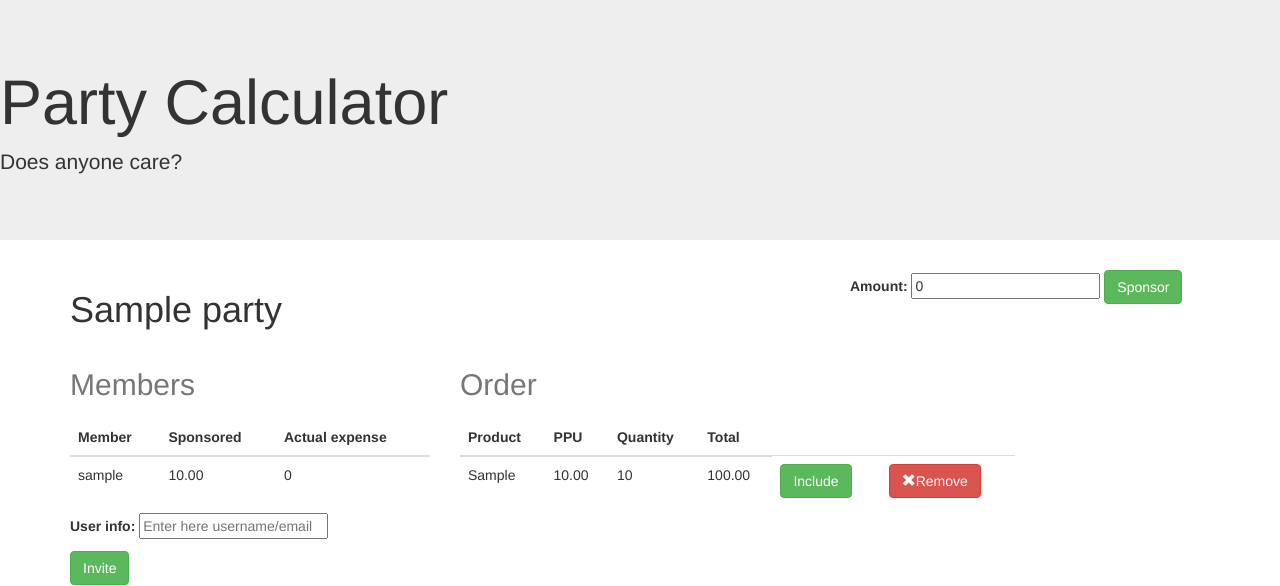
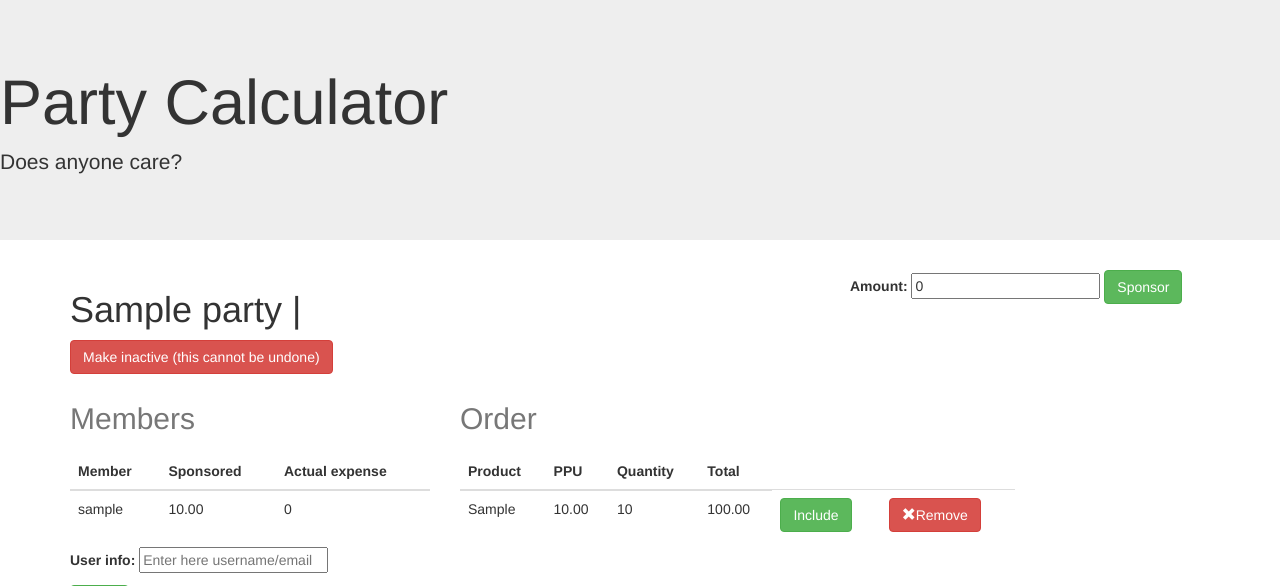
Before and after one commit to DDshka/PartyCalculator, a Django app: page /party/1 in a window 1280 px wide. Shown: the top 586 px of the page. Run offline with Django 3.2, Linux system fonts and the light colour scheme; a user stored in the database is signed in; tables that the repository leaves empty hold one stand-in row (values such as "Sample post"); parts of the project's set-up code (start-up, migrations or seed data) failed here and were passed over; some libraries are stand-ins or nearby versions.

Commit message:
Parties now can be either active or inactive.

```diff
--- a/party_calculator/common/party.py
+++ b/party_calculator/common/party.py
@@ -17,6 +17,20 @@ def logged_in(func):
   return wrapper
 
 
+def is_active(func):
+  def wrapper(*args, **kwargs):
+    party_id = kwargs.get('party_id')
+
+    ps = PartyService()
+    party = ps.get(id=party_id)
+    if not ps.is_active(party):
+      raise PermissionDenied("You cannot modify inactive party")
+    else:
+      return func(*args, **kwargs)
+
+  return wrapper
+
+
 class PartyMemberPermission(UserPassesTestMixin):
   login_url = reverse_lazy('login')
 
@@ -29,6 +43,7 @@ class PartyMemberPermission(UserPassesTestMixin):
   def check_membership(self, party_id):
     profile = ProfileService().get(id=self.request.user.id)
     party = PartyService().get(id=party_id)
+
     if not MemberService().is_party_member(profile, party):
       raise PermissionDenied("You are not a member of this party")
     return True
--- a/party_calculator/models.py
+++ b/party_calculator/models.py
@@ -12,11 +12,21 @@ class Food(models.Model):
 
 
 class Party(models.Model):
+    ACTIVE = 'active'
+    INACTIVE = 'inactive'
+
+    states = (
+        (ACTIVE, 'Active'),
+        (INACTIVE, 'Inactive')
+    )
+
     name = models.CharField(max_length=1024, null=False, blank=False)
 
     members = models.ManyToManyField(Profile, through='Membership', related_name='memberships')
     ordered_food = models.ManyToManyField('OrderedFood', related_name='ordered_by')
     created_by = models.ForeignKey(Profile, on_delete=models.DO_NOTHING, related_name='creator')
+    state = models.CharField(max_length=512, choices=states, default=ACTIVE)
+
 
     def __str__(self):
         return self.name
--- a/party_calculator/services/party.py
+++ b/party_calculator/services/party.py
@@ -23,6 +23,13 @@ class PartyService(Service):
       ms.create(profile=member, party=party)
 
     return party
+
+  def set_inactive(self, party: Party):
+    party.state = Party.INACTIVE
+    party.save()
+
+  def is_active(self, party: Party):
+    return True if party.state == Party.ACTIVE else False
 
   def get_party_members(self, party: Party):
     return party.membership_set.all()
--- a/party_calculator/urls.py
+++ b/party_calculator/urls.py
@@ -1,7 +1,6 @@
 from django.conf.urls import url
 
-from party_calculator.views import HomeView, CreatePartyView, PartyView, PartyAddFood, PartyExcludeFood, \
-  PartyIncludeFood, PartyRemoveFood, PartyInvite, PartyKickMember, PartySponsor
+from party_calculator.views import *
 
 urlpatterns = [
   url(r'^$', HomeView.as_view(),
@@ -33,4 +32,7 @@ urlpatterns = [
 
   url(r'^party/(?P<party_id>\d+)/sponsor', PartySponsor.as_view(),
       name='sponsor-party'),
+
+  url(r'^party/(?P<party_id>\d+)/inactive', PartyMakeInactive.as_view(),
+      name='party-set-inactive'),
 ]
--- a/party_calculator/views.py
+++ b/party_calculator/views.py
@@ -4,7 +4,7 @@ from django.urls import reverse
 from django.views import View
 from django.views.generic import TemplateView
 
-from party_calculator.common.party import PartyMemberPermission, PartyAdminPermission
+from party_calculator.common.party import PartyMemberPermission, PartyAdminPermission, is_active
 from party_calculator.forms import CreatePartyForm, AddToPartyForm
 from party_calculator.models import Food
 
@@ -43,6 +43,7 @@ class PartyView(PartyMemberPermission, TemplateView):
     calculate(ordered_food, members)
 
     context['party'] = party
+    context['is_active'] = PartyService().is_active(party)
     context['members'] = members
     context['current_member'] = MemberService().get(profile_id=self.request.user.id, party_id=party_id)
     context['ordered_food'] = ordered_food
@@ -68,6 +69,7 @@ class CreatePartyView(View):
 
 
 class PartyAddFood(PartyAdminPermission, View):
+  @is_active
   def get(self, request, party_id: int):
     food_id = int(request.GET.get('food'))
     quantity = int(request.GET.get('quantity'))
@@ -80,6 +82,7 @@ class PartyAddFood(PartyAdminPermission, View):
 
 
 class PartyRemoveFood(PartyAdminPermission, View):
+  @is_active
   def get(self, request, **kwargs):
     order_item_id = int(request.GET.get('order_item'))
 
@@ -90,6 +93,7 @@ class PartyRemoveFood(PartyAdminPermission, View):
 
 
 class PartyExcludeFood(PartyMemberPermission, View):
+  @is_active
   def get(self, request, **kwargs):
     order_item_id = int(request.GET.get('order_item'))
     user_id = request.user.id
@@ -102,6 +106,7 @@ class PartyExcludeFood(PartyMemberPermission, View):
 
 
 class PartyIncludeFood(PartyMemberPermission, View):
+  @is_active
   def get(self, request, **kwargs):
     order_item_id = int(request.GET.get('order_item'))
     user_id = request.user.id
@@ -114,6 +119,7 @@ class PartyIncludeFood(PartyMemberPermission, View):
 
 
 class PartyInvite(PartyAdminPermission, View):
+  @is_active
   def get(self, request, party_id: int):
     info = request.GET.get('info')
 
@@ -125,6 +131,7 @@ class PartyInvite(PartyAdminPermission, View):
 
 
 class PartyKickMember(PartyAdminPermission, View):
+  @is_active
   def get(self, request, **kwargs):
     member_id = request.GET.get('member')
     member = MemberService().get(id=member_id)
@@ -134,6 +141,7 @@ class PartyKickMember(PartyAdminPermission, View):
 
 
 class PartySponsor(PartyMemberPermission, View):
+  @is_active
   def get(self, request, **kwargs):
     amount = float(request.GET.get('amount'))
     member_id = request.GET.get('member')
@@ -142,3 +150,12 @@ class PartySponsor(PartyMemberPermission, View):
     MemberService().sponsor_party(member, amount)
 
     return HttpResponseRedirect(request.META.get('HTTP_REFERER'))
+
+
+class PartyMakeInactive(PartyAdminPermission, View):
+  @is_active
+  def get(self, request, party_id: int):
+    party = PartyService().get(id=party_id)
+    PartyService().set_inactive(party)
+
+    return HttpResponseRedirect(request.META.get('HTTP_REFERER'))
--- a/templates/party.html
+++ b/templates/party.html
@@ -15,18 +15,25 @@
     <div class="container">
         <div class="row">
             <div class="col-lg-4">
-                <h1>{{ party }}</h1>
+                <h1>{{ party }} | {% if not is_active %} Inactive {% endif %}</h1>
+                {% if is_active %}
+                    <form action="{% url 'party-set-inactive' party.id %}">
+                        <button type="submit" class="btn btn-danger">Make inactive (this cannot be undone)</button>
+                    </form>
+                {% endif %}
             </div>
             <div class="col-lg-4">
 
             </div>
             <div class="col-lg-4">
+                {% if is_active %}
                 <form action="{% url 'sponsor-party' party.id %}">
                     <label for="amount">Amount:</label>
                     <input type="hidden" name="member" value="{{ current_member.id }}">
                     <input type="text" id="amount" name="amount" value="0">
                     <button type="submit" class="btn btn-success">Sponsor</button>
                 </form>
+                {% endif %}
             </div>
         </div>
 
@@ -44,6 +51,7 @@
                         <td>{{ member.profile }}</td>
                         <td>{{ member.total_sponsored }}</td>
                         <td>{{ member.actual_expense }}</td>
+                        {% if is_active %}
                             {% if not member.is_owner %}
                             <td>
                                 <form action="{% url 'kick-member' party.id %}">
@@ -52,13 +60,16 @@
                                 </form>
                             </td>
                             {% endif %}
+                        {% endif %}
                     </tr>
                     {% endfor %}
                 </table>
+                {% if is_active %}
                 <form action="{% url 'invite-member' party.id %}">
                     {{ add_to_party_form.as_p }}
                     <button type="submit" class="btn btn-success">Invite</button>
                 </form>
+                {% endif %}
             </div>
 
             <div class="col-lg-6">
@@ -77,6 +88,7 @@
                         <td>{{ order_item.price }}</td>
                         <td>{{ order_item.quantity }}</td>
                         <td>{{ order_item.total }}</td>
+                        {% if is_active %}
                         <td>
                             {% if order_item.excluded %}
                             <form action="{% url 'include-food' party.id %}" class="form-inline" style="display: inline">
@@ -98,6 +110,7 @@
                                     <button type="submit" class="btn btn-danger"><i class="glyphicon glyphicon-remove"></i>Remove</button>
                             </form>
                         </td>
+                        {% endif %}
                     </tr>
                     {% endfor %}
                 </table>
@@ -144,6 +157,7 @@
             </div>
         </div>
 
+        {% if is_active %}
         <div class="row">
             <div class="col-lg-12">
                 {% if food %}
@@ -166,6 +180,6 @@
                 {% endif %}
             </div>
         </div>
-
+        {% endif %}
     </div>
 {% endblock content %}
```
Also changed, not shown: 1 other file. Lines whose indentation alone changed are shown as unchanged.
